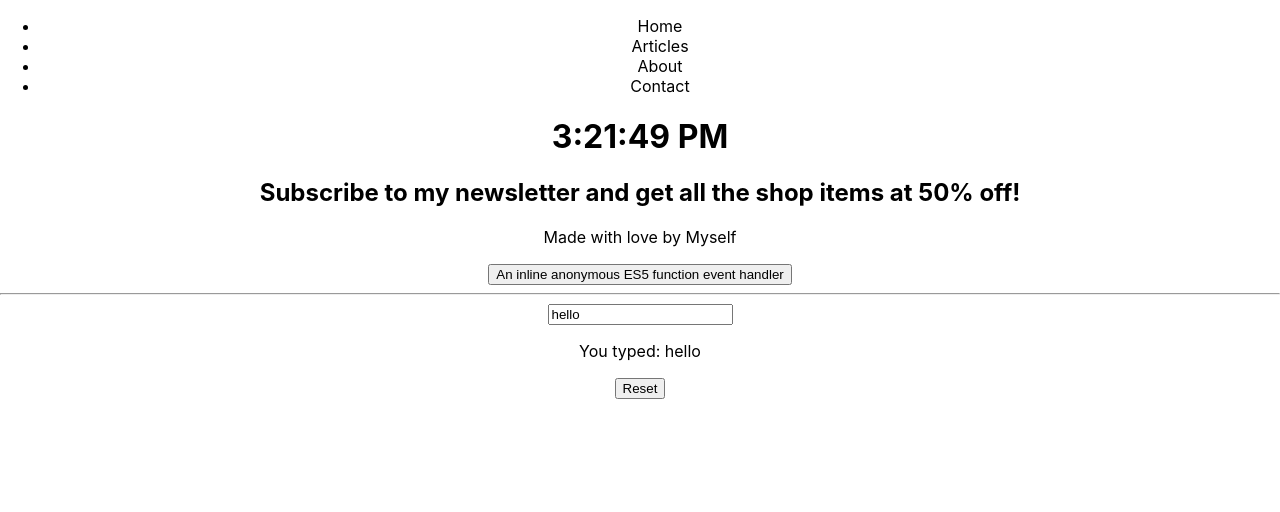
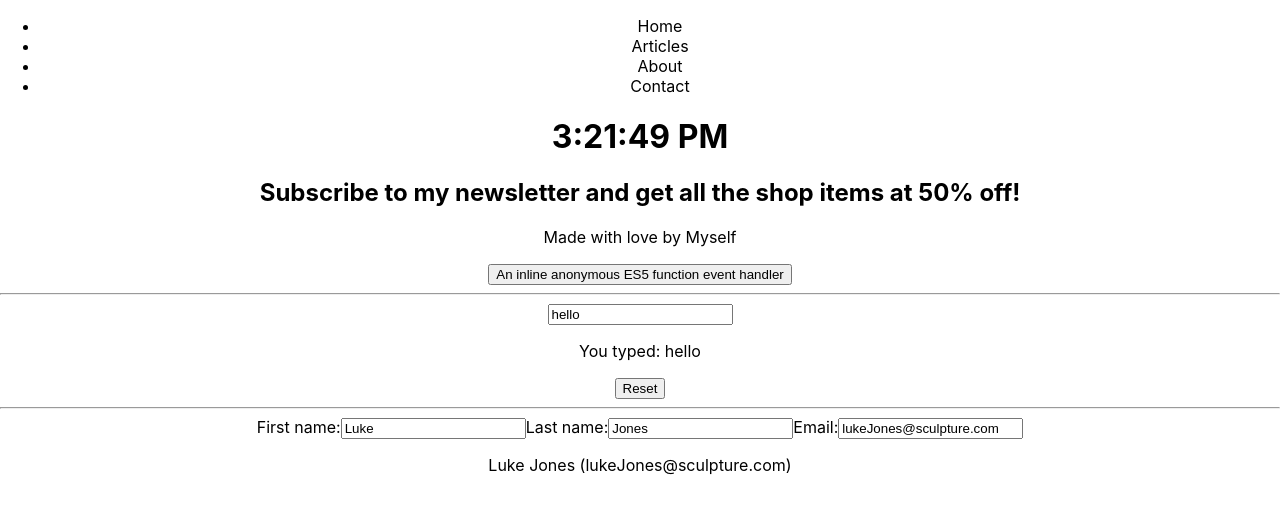
Before and after one commit to mouad5-bot/Meta-ReactBasics, a React (Create React App) app: page / in a window 1280 px wide. Shown: the top 512 px of the page. Built offline with nearby package versions, Linux system fonts and the light colour scheme.

Commit message:
regitration form

```diff
--- a/src/App.js
+++ b/src/App.js
@@ -4,6 +4,7 @@
 import Promo from './components/Promo';
 import logo from './assets/logo.jpg';
 import InputComponent from './state/InputComponent';
+import RegisterForm from './state/RegisterForm';
 
 function Logo (props){
   const logoPic = <img src={logo} />;
@@ -24,6 +25,8 @@
         </button>
         <hr />
         <InputComponent />
+        <hr />
+        <RegisterForm />
     </div>
   );
 };
--- /dev/null
+++ b/src/state/RegisterForm.js
@@ -0,0 +1,55 @@
+import { useState } from 'react';
+
+export default function RegisterForm() {
+  const [form, setForm] = useState({
+    firstName: 'Luke',
+    lastName: 'Jones',
+    email: 'lukeJones@sculpture.com',
+  });
+
+  return (
+    <>
+      <label>
+        First name:
+        <input
+          value={form.firstName}
+          onChange={e => {
+            setForm({
+              ...form,
+              firstName: e.target.value
+            });
+          }}
+        />
+      </label>
+      <label>
+        Last name:
+        <input
+          value={form.lastName}
+          onChange={e => {
+            setForm({
+              ...form,
+              lastName: e.target.value
+            });
+          }}
+        />
+      </label>
+      <label>
+        Email:
+        <input
+          value={form.email}
+          onChange={e => {
+            setForm({
+              ...form,
+              email: e.target.value
+            });
+          }}
+        />
+      </label>
+      <p>
+        {form.firstName}{' '}
+        {form.lastName}{' '}
+        ({form.email})
+      </p>
+    </>
+  );
+}
```
